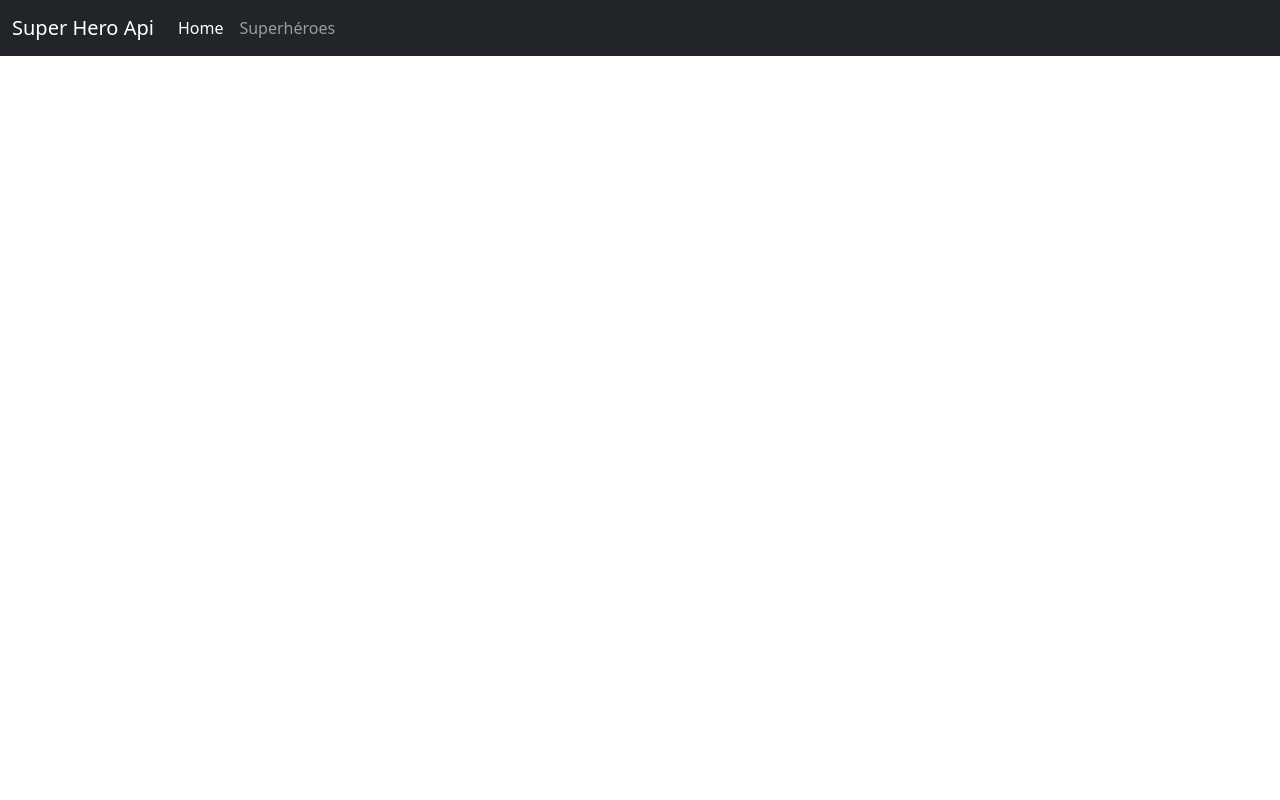
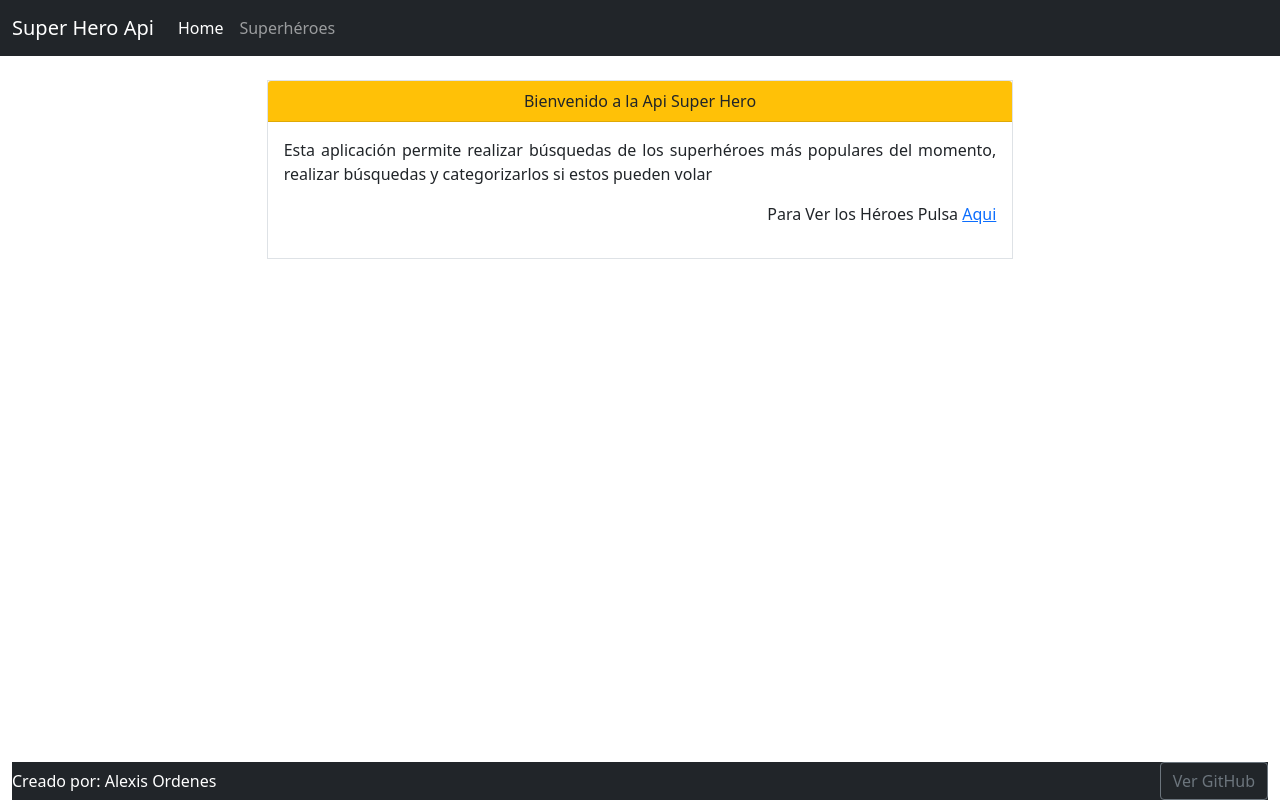
Before and after one commit to Giraalexis/SuperHeroApi, a plain HTML site: page index.html in a window 1280 px wide. Drawn offline with nearby package versions, Linux system fonts and the light colour scheme.

Commit message:
Agregar Contenido html,css
Agregar bienvenida a index
Agregar footer

```diff
--- a/css/style.css
+++ b/css/style.css
@@ -7,3 +7,7 @@
 #descripcion{
     text-align: justify;
 }
+
+.text-justified{
+    text-align: justify;
+}
--- a/index.html
+++ b/index.html
@@ -30,11 +30,34 @@
             </div>
           </nav>
     </header>
-    <main>
+    <main class="container-fluid">
+        <div class="row">
+            <div class="col-7 mx-auto mt-4 p-0 border ">
+                <div class="card-header bg-warning  text-center">
+                    <span>Bienvenido a la Api Super Hero</span>
+                </div>
+                <div class="card-body">
+                    <p class="text-justified">
+                        Esta aplicación permite realizar búsquedas de los superhéroes más populares del momento,
+                        realizar búsquedas y categorizarlos si estos pueden volar
 
+                    </p>
+                    <p class="text-end" >Para Ver los Héroes Pulsa <a href="/superheroes.html" >Aqui</a></p>
+                </div>
+            </div>
+        </div>
     </main>
-    <footer class="fixed-bottom">
-
+    <footer class="fixed-bottom container-fluid">
+        <div class="bg-dark">
+            <div class="row">
+                <div class="col text-white text-start">
+                    <label  class="col-form-label">Creado por: Alexis Ordenes</label>
+                </div>
+                <div class="col text-white text-end">
+                    <a href="https://github.com/Giraalexis/SuperHeroApi" class="btn btn-outline-secondary  "> Ver GitHub</a>
+                </div>
+            </div>
+        </div>
     </footer>
 
 
```
Also changed, not shown: superheroes.html (+11 -1 lines).
